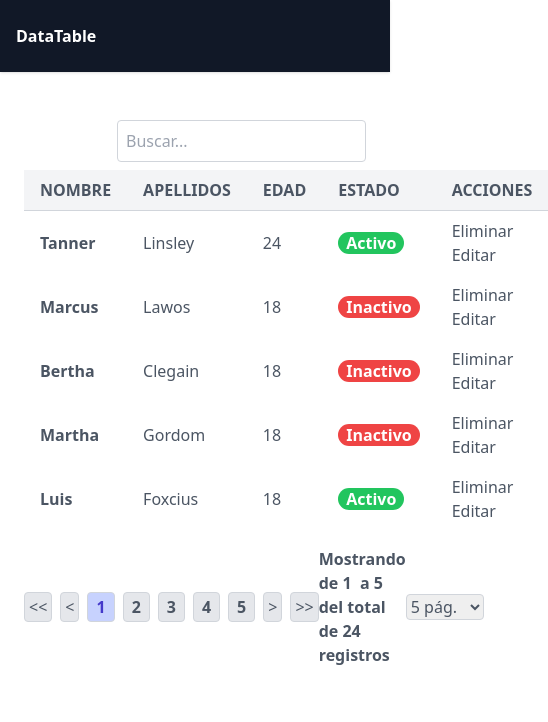
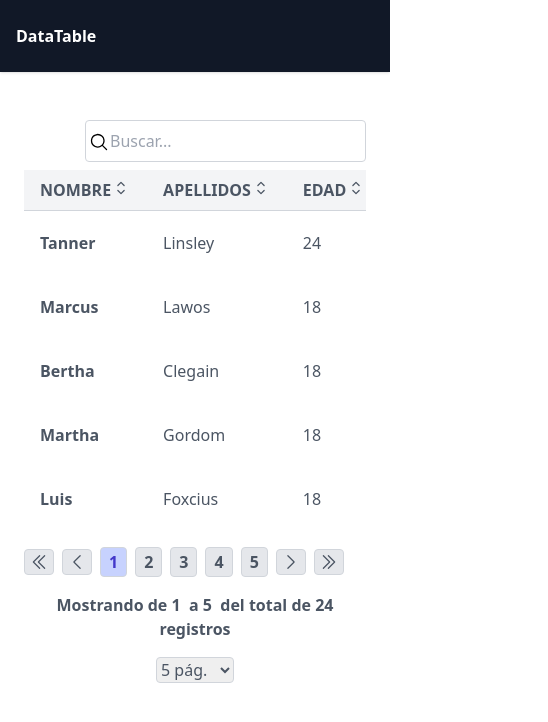
Before and after one commit to CesarGracia97/Sistemas-POS, a React (Vite) app: page / in a window 390 px wide. Shown: the top 722 px of the page, 548 px wide, since content can reach past the window. Built offline with nearby package versions, Linux system fonts and the light colour scheme.

Commit message:
Agregados Cambios, Agregado Responsive y modificacion de Iconos

```diff
--- a/package.json
+++ b/package.json
@@ -9,6 +9,7 @@
     "preview": "vite preview"
   },
   "dependencies": {
+    "@heroicons/react": "^2.0.17",
     "@tanstack/match-sorter-utils": "^8.8.4",
     "@tanstack/react-table": "^8.8.5",
     "classnames": "^2.3.2",
--- a/src/view/DataTable.jsx
+++ b/src/view/DataTable.jsx
@@ -10,6 +10,16 @@ import {
 import { defaultData } from '../utils/defaultData'
 import classNames from 'classnames'
 import { rankItem } from '@tanstack/match-sorter-utils'
+import {
+  BarsArrowUpIcon,
+  BarsArrowDownIcon,
+  MagnifyingGlassIcon,
+  ChevronUpDownIcon,
+  ChevronDoubleLeftIcon,
+  ChevronDoubleRightIcon,
+  ChevronLeftIcon,
+  ChevronRightIcon
+} from '@heroicons/react/24/solid'
 
 const fuzzyFilter = (row, columnId, value, addMeta) => {
   const itemRank = rankItem(row. getValue(columnId), value)
@@ -70,18 +80,20 @@ const DataTable = () => {
           </span>
         )
       },
-      enableSorting: false
+      enableSorting: true
     },
     {
+      accessorKey: 'actions',
       header: 'Acciones',
       cell: info => {
         return (
-          <div>
-            <button>Eliminar</button>
-            <button>Editar</button>
+          <div className='space-x-2'>
+            <button className='text-red-600'>Eliminar</button>
+            <button className='text-blue-600'>Editar</button>
           </div>
         )
-      }
+      },
+      enableSorting: false
     }
   ]
 
@@ -118,16 +130,20 @@ const DataTable = () => {
 
   return (
     <div className='px-6 py-4'>
-      <div className='my-2 text-right'>
+      <div className='my-2 flex justify-end'>
+        <div className='relative'>
           <DebouncedInput
             type = "text"
             value = {globalFilter ?? ''}
             onChange = {value => setGlobalFiter(String(value))}
-        className = 'p-2 text-gray-600 border border-gray-300 rounded outline-indigo-700'
+            className = 'px-6 py-2 text-gray-600 border border-gray-300 rounded outline-indigo-700'
             placeholder = 'Buscar...'
           />
+        <MagnifyingGlassIcon className='w-5 h-5 absolute top-3 left-1'/>
         </div>
-      <table className='table-auto w-full'>
+      </div>
+      <div className='overflow-auto'>
+        <table className='table-auto w-full min-w-[560px]'>
           <thead>
             {table.getHeaderGroups().map(headerGroup => (
               <tr key={headerGroup.id} className="border-b border-gray-300 text-gray-600 bg-gray-100" >
@@ -136,7 +152,7 @@ const DataTable = () => {
                     {header.isPlaceholder
                       ? null
                       : <div className={classNames({
-                      'cursor-pointer select-none':header.column.getCanSort(),
+                        'cursor-pointer select-none flex justify-between':header.column.getCanSort(),
                       })}
                       onClick={header.column.getToggleSortingHandler()}>
                         {flexRender(
@@ -145,10 +161,11 @@ const DataTable = () => {
                       )}
                       {
                         {
-                        asc: ' 🔼',
-                        desc: ' 🔽'
+                          asc: <BarsArrowUpIcon className='w-5 h-5'/>,
+                          desc: <BarsArrowDownIcon className='w-5 h-5'/>
                         }
-                      [header.column.getIsSorted()] ?? null
+                        [header.column.getIsSorted()] ??
+                        (header.column.getCanSort() ? <ChevronUpDownIcon className='w-5 h-5'/>: null)
                       }
                       </div>
                     }
@@ -172,21 +189,22 @@ const DataTable = () => {
             ))}
           </tbody>
         </table>
-      <div className='mt-4 flex items-center justify-between'>
+      </div>
+      <div className='mt-4 md:flex items-center justify-between space-y-4 text-center'>
         <div className='flex items-center gap-2'>
           <button
             className='text-gray-600 bg-gray-200 py-0.5 px-1 rounded border border-gray-300
             disabled:hover:bg-white disabled:hover:text-gray-300'
             onClick={() => table.setPageIndex(0)}
             disabled={!table.getCanPreviousPage()}>
-            {'<<'}
+            <ChevronDoubleLeftIcon className='w-5 h-5'/>
           </button>
           <button
             className='text-gray-600 bg-gray-200 py-0.5 px-1 rounded border border-gray-300
             disabled:hover:bg-white disabled:hover:text-gray-300'
             onClick={() => table.previousPage()}
             disabled={!table.getCanPreviousPage()}>
-            {'<'}
+            <ChevronLeftIcon className='w-5 h-5'/>
           </button>
 
           {table.getPageOptions().map((value, key) => (
@@ -205,14 +223,14 @@ const DataTable = () => {
             disabled:hover:bg-white disabled:hover:text-gray-300'
             onClick={() => table.nextPage()}
             disabled={!table.getCanNextPage()}>
-            {'>'}
+            <ChevronRightIcon className='w-5 h-5'/>
           </button>
           <button
             className='text-gray-600 bg-gray-200 py-0.5 px-1 rounded border border-gray-300
             disabled:hover:bg-white disabled:hover:text-gray-300'
             onClick={() => table.setPageIndex(table.getPageCount() - 1)}
             disabled={!table.getCanNextPage()}>
-            {'>>'}
+            <ChevronDoubleRightIcon className='w-5 h-5'/>
           </button>
         </div>
         <div className='text-gray-600 font-semibold'>
```
Also changed, not shown: 2 other files (tests, documents, lock files or other folders). Lines whose indentation alone changed are shown as unchanged.
